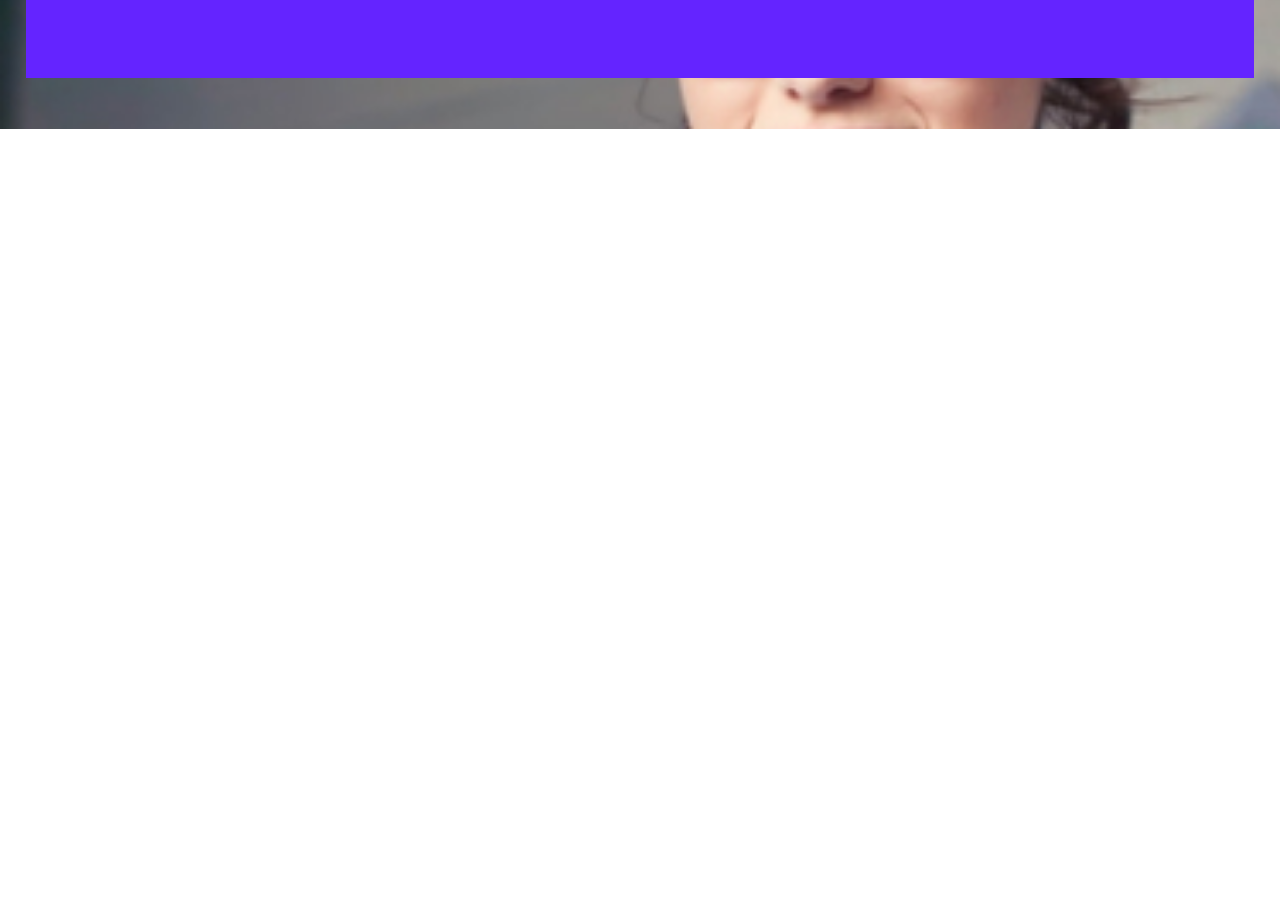
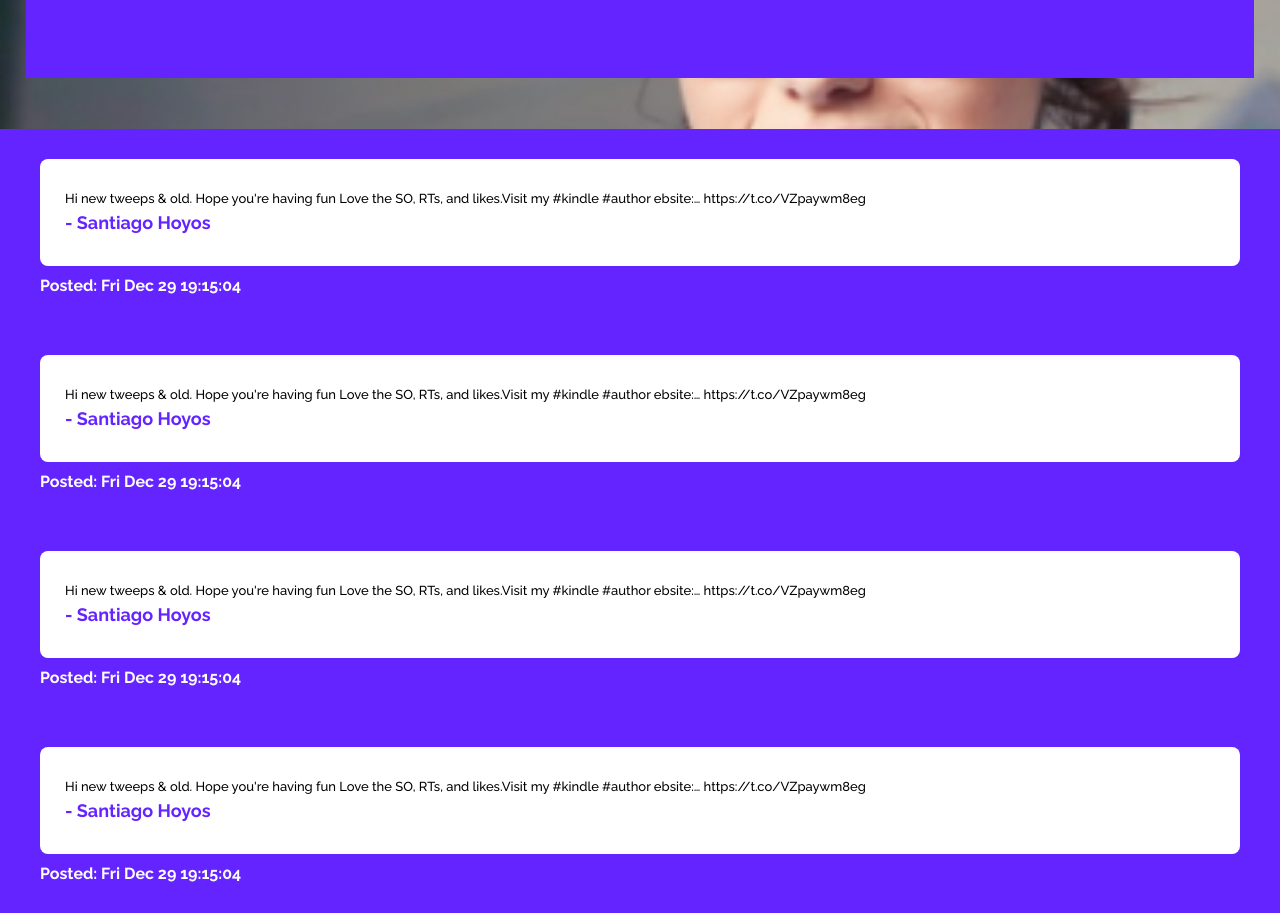
Before and after one commit to santihoyos15/socialFeedApp, a React (Vite) app: page / in a window 1280 px wide. Shown: the part 520-1433 px from the top of the page. Before the commit the page ends 800 px from the top, so only its background shows below. Built offline with nearby package versions, Linux system fonts and the light colour scheme; a web font is replaced by a local one.

Commit message:
FEAT:2 Implement posts UI

```diff
--- a/src/App.jsx
+++ b/src/App.jsx
@@ -1,10 +1,13 @@
-import { Header } from "./components/Header/Header"
+import { Header } from './components/Header/Header';
+import { Feed } from './components/Feed/Feed';
 
 function App() {
-
   return (
-    <Header />
-  )
+    <>
+      <Header />
+      <Feed />
+    </>
+  );
 }
 
-export default App
+export default App;
--- /dev/null
+++ b/src/components/Feed/Feed.jsx
@@ -0,0 +1,41 @@
+import { FeedSection } from './styles';
+import { Post } from '../Post/Post';
+
+export const Feed = () => (
+  <FeedSection>
+    {[
+      <Post
+        content={
+          "Hi new tweeps & old. Hope you're having fun Love the SO, RTs, and likes.Visit my #kindle #author  ebsite:… https://t.co/VZpaywm8eg"
+        }
+        author="Santiago Hoyos"
+        key={1}
+        date="Posted: Fri Dec 29 19:15:04"
+      />,
+      <Post
+        content={
+          "Hi new tweeps & old. Hope you're having fun Love the SO, RTs, and likes.Visit my #kindle #author  ebsite:… https://t.co/VZpaywm8eg"
+        }
+        author="Santiago Hoyos"
+        key={2}
+        date="Posted: Fri Dec 29 19:15:04"
+      />,
+      <Post
+        content={
+          "Hi new tweeps & old. Hope you're having fun Love the SO, RTs, and likes.Visit my #kindle #author  ebsite:… https://t.co/VZpaywm8eg"
+        }
+        author="Santiago Hoyos"
+        key={3}
+        date="Posted: Fri Dec 29 19:15:04"
+      />,
+      <Post
+        content={
+          "Hi new tweeps & old. Hope you're having fun Love the SO, RTs, and likes.Visit my #kindle #author  ebsite:… https://t.co/VZpaywm8eg"
+        }
+        author="Santiago Hoyos"
+        key={4}
+        date="Posted: Fri Dec 29 19:15:04"
+      />,
+    ]}
+  </FeedSection>
+);
--- /dev/null
+++ b/src/components/Feed/styles.js
@@ -0,0 +1,9 @@
+import styled from 'styled-components';
+
+export const FeedSection = styled.section`
+  background-color: var(--primary-color);
+  padding: 30px 40px;
+  display: flex;
+  flex-direction: column;
+  gap: 60px;
+`;
--- /dev/null
+++ b/src/components/Post/Post.jsx
@@ -0,0 +1,11 @@
+import { Author, Content, Date, PostCard, Layout } from './styles';
+
+export const Post = ({ content, author, date }) => (
+  <Layout>
+    <PostCard>
+      <Content>{content}</Content>
+      <Author>- {author}</Author>
+    </PostCard>
+    <Date>{date}</Date>
+  </Layout>
+);
--- /dev/null
+++ b/src/components/Post/styles.js
@@ -0,0 +1,29 @@
+import styled from 'styled-components';
+
+export const Layout = styled.div``;
+
+export const PostCard = styled.article`
+  background-color: #ffff;
+  padding: 30px 25px;
+  border-radius: 8px;
+`;
+
+export const Content = styled.p`
+  font-size: 13px;
+  font-weight: 500;
+  line-height: 20px;
+`;
+
+export const Author = styled.p`
+  color: var(--primary-color);
+  font-size: 18px;
+  font-weight: 700;
+  line-height: 27px;
+`;
+
+export const Date = styled.p`
+  color: #ffff;
+  font-size: 16px;
+  font-weight: 700;
+  margin-top: 10px;
+`;
```
